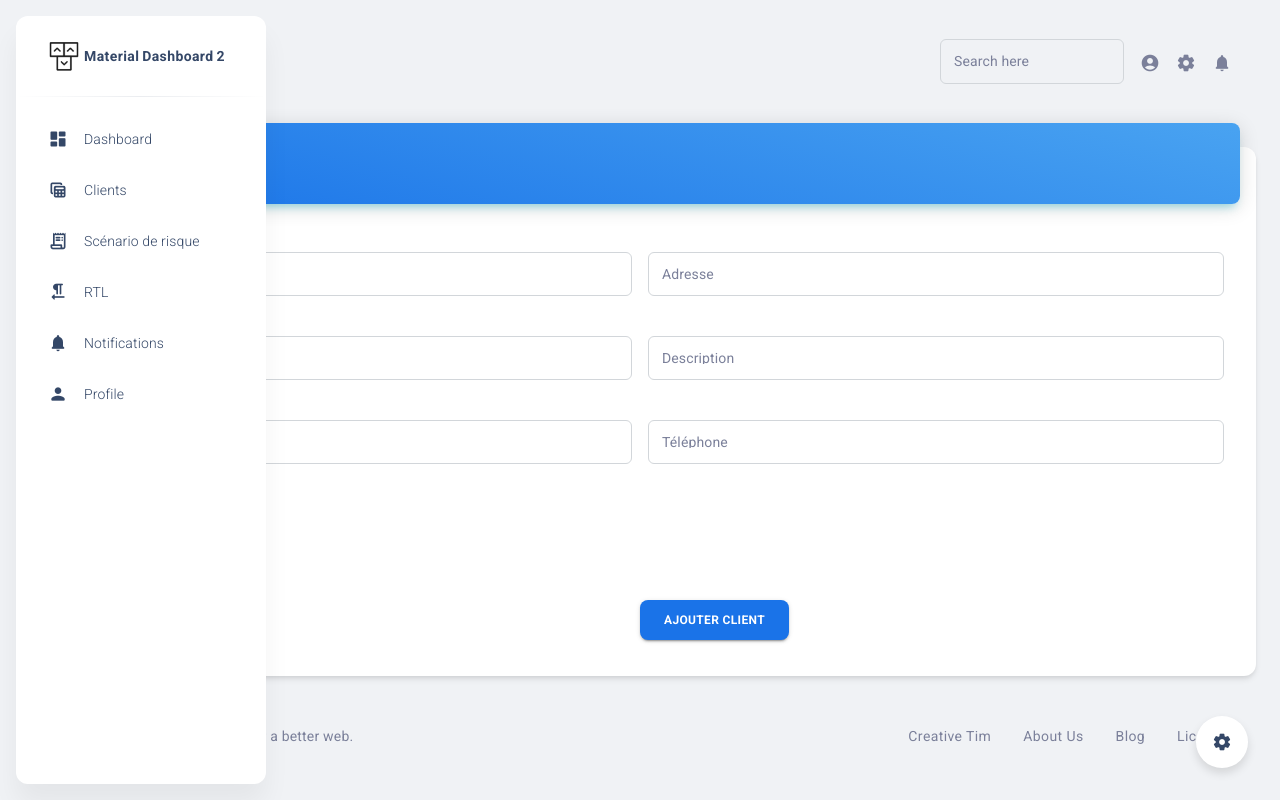
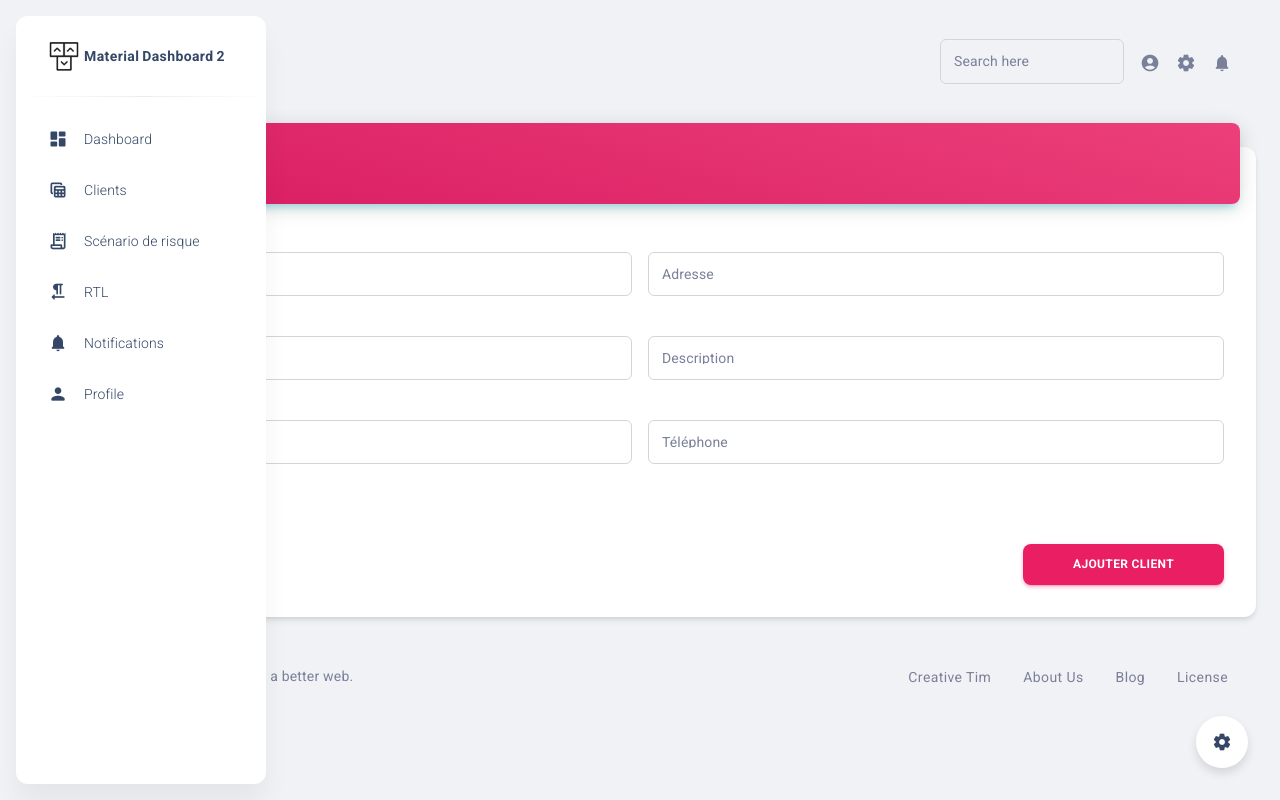
Before and after one commit to Chouchaniwael/Projet_Risque, a React (Create React App) app: page /client/ajouter in a window 1280 px wide. Built offline with nearby package versions, Linux system fonts and the light colour scheme.

Commit message:
Couleur et mdofication theme

```diff
--- a/src/layouts/clientaddPage.js
+++ b/src/layouts/clientaddPage.js
@@ -7,6 +7,7 @@ import Button from "@mui/material/Button";
 import MDTypography from "components/MDBox";
 import Grid from "@mui/material/Grid";
 import Card from "@mui/material/Card";
+import MDButton from "components/MDButton";
 
 // Layouts
 import DashboardLayout from "examples/LayoutContainers/DashboardLayout";
@@ -180,7 +181,7 @@ const ClientAddPage = () => {
   return (
     <DashboardLayout>
       <DashboardNavbar />
-      <MDBox py={6}>
+      <MDBox py={6} >
         <Grid container spacing={6}>
           <Grid item xs={12}>
             <Card>
@@ -190,11 +191,12 @@ const ClientAddPage = () => {
                 py={3}
                 px={2}
                 variant="gradient"
-                bgColor="info"
+                bgColor="primary"
                 borderRadius="lg"
                 coloredShadow="info"
               >
-                <MDTypography variant="h6" color="white">
+
+                <MDTypography variant="h3" color="white">
                   Ajouter un client
                 </MDTypography>
               </MDBox>
@@ -276,9 +278,7 @@ const ClientAddPage = () => {
                     </Grid>
 
                        <Grid item xs={12}>
-                      <MDTypography align="left" mt={2} mb={1}>
-                        Logo de l’entreprise :
-                      </MDTypography>
+
                       <label htmlFor="upload-logo">
                         <input
                           accept="image/*"
@@ -287,14 +287,14 @@ const ClientAddPage = () => {
                           style={{ display: "none" }}
                           onChange={handleFileChange}
                         />
-                        <Button
+                        <MDButton
                           variant="contained"
                           color="primary"
                           component="span"
                           sx={{ mt: 1, color: "WHITE" }}
                         >
-                          Choisir un Logo
-                        </Button>
+                          Ajouter un Logo
+                        </MDButton>
                       </label>
 
                       {preview && (
@@ -373,28 +373,38 @@ const ClientAddPage = () => {
  </Grid>
  <Grid container spacing={2}>
   <Grid item xs={6}>
-    <Button
-      variant="contained"
+    <MDButton
+      variant="text"
       color="primary"
 
-      sx={{ mt: 1, color: "WHITE" }}
+      ssx={{
+        mt: 1,
+        color: "white",
+        padding: "12px 50px", // Agrandir le bouton
+         // Augmenter la taille du texte
+      }}
       onClick={handleAddSubClient}
     >
 
       <Plus />Ajouter un site
-    </Button>
+    </MDButton>
   </Grid>
-  <Grid item xs={6}>
-    <Button
-      type="submit"
-      variant="contained"
-      color="primary"
+  <Grid item xs={6} container justifyContent="flex-end">
+  <MDButton
+    type="submit"
+    variant="contained"
+    color="primary"
+    sx={{
+      mt: 1,
+      color: "white",
+      padding: "12px 50px", // Agrandir le bouton
+       // Augmenter la taille du texte
+    }}
+  >
+    Ajouter Client
+  </MDButton>
+</Grid>
 
-      sx={{ mt: 1, color: "WHITE" }}
-    >
-      Ajouter Client
-    </Button>
-  </Grid>
 </Grid>
 
                   </Grid>
--- a/src/layouts/dashboard/index.js
+++ b/src/layouts/dashboard/index.js
@@ -1,30 +1,17 @@
-/**
-=========================================================
-* Material Dashboard 2 React - v2.2.0
-=========================================================
+import React, { useEffect, useState } from "react";
 
-* Product Page: https://www.creative-tim.com/product/material-dashboard-react
-* Copyright 2023 Creative Tim (https://www.creative-tim.com)
-
-Coded by www.creative-tim.com
-
- =========================================================
-
-* The above copyright notice and this permission notice shall be included in all copies or substantial portions of the Software.
-*/
-
-// @mui material components
+// MUI material components
 import Grid from "@mui/material/Grid";
 
 // Material Dashboard 2 React components
 import MDBox from "components/MDBox";
+import ReportsBarChart from "examples/Charts/BarCharts/ReportsBarChart";
+import ReportsLineChart from "examples/Charts/LineCharts/ReportsLineChart";
 
 // Material Dashboard 2 React example components
 import DashboardLayout from "examples/LayoutContainers/DashboardLayout";
 import DashboardNavbar from "examples/Navbars/DashboardNavbar";
 import Footer from "examples/Footer";
-import ReportsBarChart from "examples/Charts/BarCharts/ReportsBarChart";
-import ReportsLineChart from "examples/Charts/LineCharts/ReportsLineChart";
 import ComplexStatisticsCard from "examples/Cards/StatisticsCards/ComplexStatisticsCard";
 
 // Data
@@ -36,6 +23,16 @@ import Projects from "layouts/dashboard/components/Projects";
 import OrdersOverview from "layouts/dashboard/components/OrdersOverview";
 
 function Dashboard() {
+  const [clientCount, setClientCount] = useState(0); // State pour stocker le nombre de clients
+
+  useEffect(() => {
+    // Appeler la nouvelle API pour obtenir le nombre de clients
+    fetch("http://localhost:5000/api/clients/countclient")
+      .then((response) => response.json())
+      .then((data) => setClientCount(data.clientCount)) // Mettre à jour le state avec le nombre de clients
+      .catch((error) => console.error("Erreur de récupération des clients:", error));
+  }, []); // Utiliser un tableau vide pour que cela s'exécute une seule fois au montage du composant
+
   const { sales, tasks } = reportsLineChartData;
 
   return (
@@ -53,7 +50,7 @@ function Dashboard() {
                 percentage={{
                   color: "success",
                   amount: "+55%",
-                  label: "than lask week",
+                  label: "than last week",
                 }}
               />
             </MDBox>
@@ -90,14 +87,14 @@ function Dashboard() {
           <Grid item xs={12} md={6} lg={3}>
             <MDBox mb={1.5}>
               <ComplexStatisticsCard
-                color="primary"
-                icon="person_add"
-                title="Followers"
-                count="+91"
+                color="success"
+                icon="store"
+                title="Revenue"
+                count="34k"
                 percentage={{
                   color: "success",
-                  amount: "",
-                  label: "Just updated",
+                  amount: "+1%",
+                  label: "than yesterday",
                 }}
               />
             </MDBox>
--- a/src/layouts/tables/index.js
+++ b/src/layouts/tables/index.js
@@ -53,7 +53,7 @@ function Tables() {
                 py={3}
                 px={2}
                 variant="gradient"
-                bgColor="info"
+                bgColor="primary"
                 borderRadius="lg"
                 coloredShadow="info"
               >
--- a/src/server.js
+++ b/src/server.js
@@ -13,7 +13,7 @@ app.use(express.json());
 app.use("/images", express.static(path.join(__dirname, "assets", "images")));
 
 // Connexion à MongoDB
-mongoose.connect("mongodb+srv://admin:admin123456789@cluster0.uy0so.mongodb.net/myApp?retryWrites=true&w=majority&appName=Cluster0", {
+mongoose.connect("mongodb://localhost:27017/myApp", {
   useNewUrlParser: true,
   useUnifiedTopology: true,
 })
@@ -23,11 +23,13 @@ mongoose.connect("mongodb+srv://admin:admin123456789@cluster0.uy0so.mongodb.net/
 // Routes
 const authRoutes = require("./routes/auth");
 const clientRoutes = require("./routes/clientlist");
+
 const clientAjoutRoute = require("./routes/clientajout");
 const forgotpassword = require("./nejdWork/routes/forgotpassword");
 const resetpassword = require("./nejdWork/routes/resetpassword");
 
 app.use("/api/clientajout", clientAjoutRoute);
+
 app.use("/api/auth", authRoutes);
 app.use('/api/clients', clientRoutes);
 app.use('/api/forgotpassword', forgotpassword);
```
Also changed, not shown: src/routes/countclient.js (added, +18 -0 lines).
